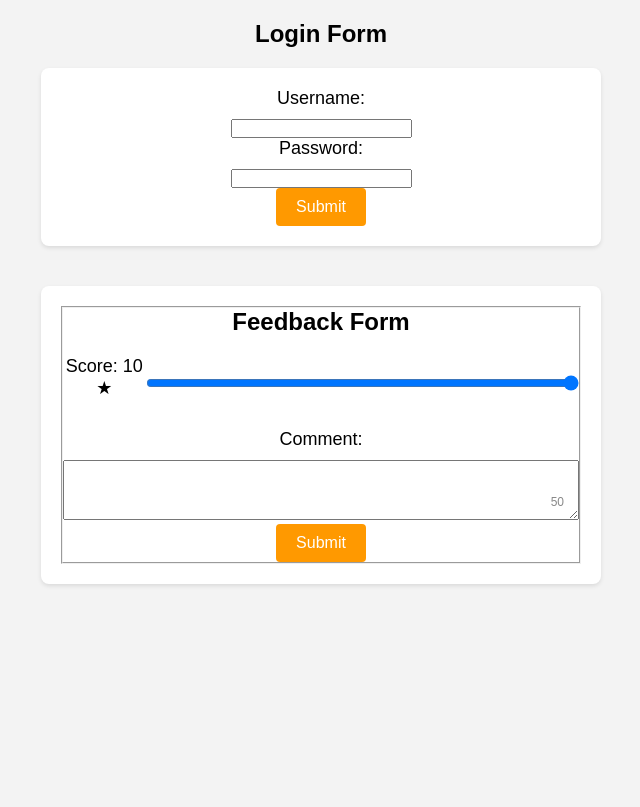
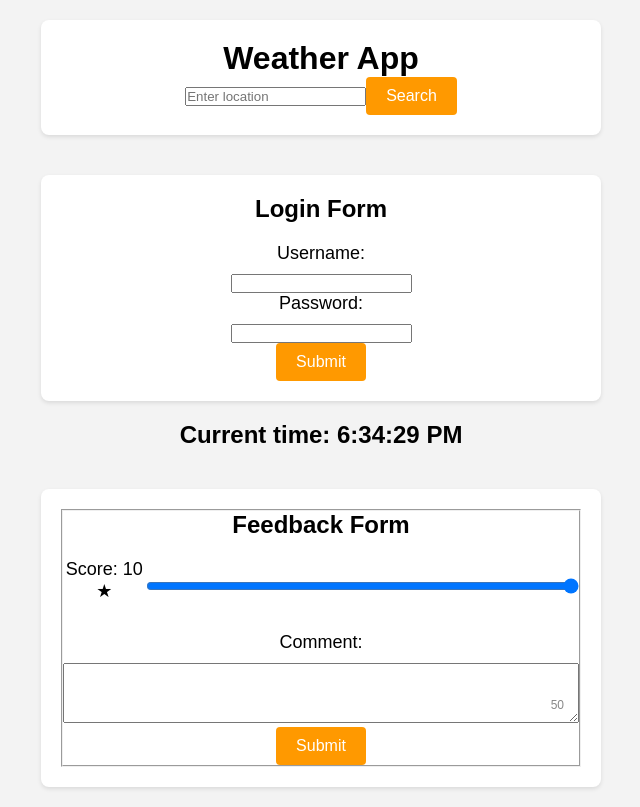
Before and after one commit to bokigolic/react-template, a React (Create React App) app: page / in a window 1280 px wide. Shown: the whole page, without its empty margins (319-959 px from the left). Built offline with nearby package versions, Linux system fonts and the light colour scheme.

Commit message:
update weather, add timer

```diff
--- a/src/App.js
+++ b/src/App.js
@@ -1,13 +1,17 @@
 import './App.css';
 import Sound from './import Sound/Sound';
 import Rate from './rate Form/Rate';
+import Timer from './set TImer/Timer';
 import LoginForm from './submit Form/LoginForm';
+import WeatherApp from './weather app/WeatherApp';
 
 
 function App() {
   return (
     <div className="App">
+      <WeatherApp />
       <LoginForm />
+      <Timer />
       <Rate />
 
       {/*<Sound />*/}
--- /dev/null
+++ b/src/set TImer/Timer.js
@@ -0,0 +1,14 @@
+import React, { useState, useEffect } from 'react';
+
+const Timer = () => {
+  const [time, setTime] = useState(new Date());
+
+
+  return (
+    <div>
+      <h2>Current time: {time.toLocaleTimeString()}</h2>
+    </div>
+  );
+};
+
+export default Timer;
--- a/src/submit Form/LoginForm.js
+++ b/src/submit Form/LoginForm.js
@@ -33,9 +33,9 @@ const LoginForm = () => {
 
   return (
     <div className='container'>
-      <h2>Login Form</h2>
       <form onSubmit={handleSubmit}>
         <div>
+          <h2>Login Form</h2>
           <label htmlFor="username">Username:</label>
           <input
             type="text"
--- /dev/null
+++ b/src/weather app/WeatherApp.js
@@ -0,0 +1,36 @@
+import React, { useState } from 'react';
+import WeatherCard from './WeatherCard ';
+
+const WeatherApp = () => {
+  const [weatherData, setWeatherData] = useState(null);
+  const [userInput, setUserInput] = useState('');
+
+  const handleFormSubmit = (e) => {
+    e.preventDefault();
+    // Call API to fetch weather data based on userInput
+    // Update weatherData state with the retrieved data
+  };
+
+  const handleInputChange = (e) => {
+    setUserInput(e.target.value);
+  };
+
+  return (
+    <div className='container'>
+      <form onSubmit={handleFormSubmit}>
+      <h1>Weather App</h1>
+        <input
+          type="text"
+          value={userInput}
+          onChange={handleInputChange}
+          placeholder="Enter location"
+        />
+        <button type="submit">Search</button>
+      </form>
+
+      {weatherData && <WeatherCard data={weatherData} />}
+    </div>
+  );
+};
+
+export default WeatherApp;
--- /dev/null
+++ b/src/weather app/WeatherCard .js
@@ -0,0 +1,18 @@
+import React from 'react';
+
+const WeatherCard = ({ data }) => {
+  const { temperature, description, icon } = data;
+
+  return (
+    <div>
+      <h2>Current Weather</h2>
+      <div>
+        <img src={`weather-icons/${icon}.svg`} alt="Weather Icon" />
+        <p>{temperature}°C</p>
+        <p>{description}</p>
+      </div>
+    </div>
+  );
+};
+
+export default WeatherCard;
```
